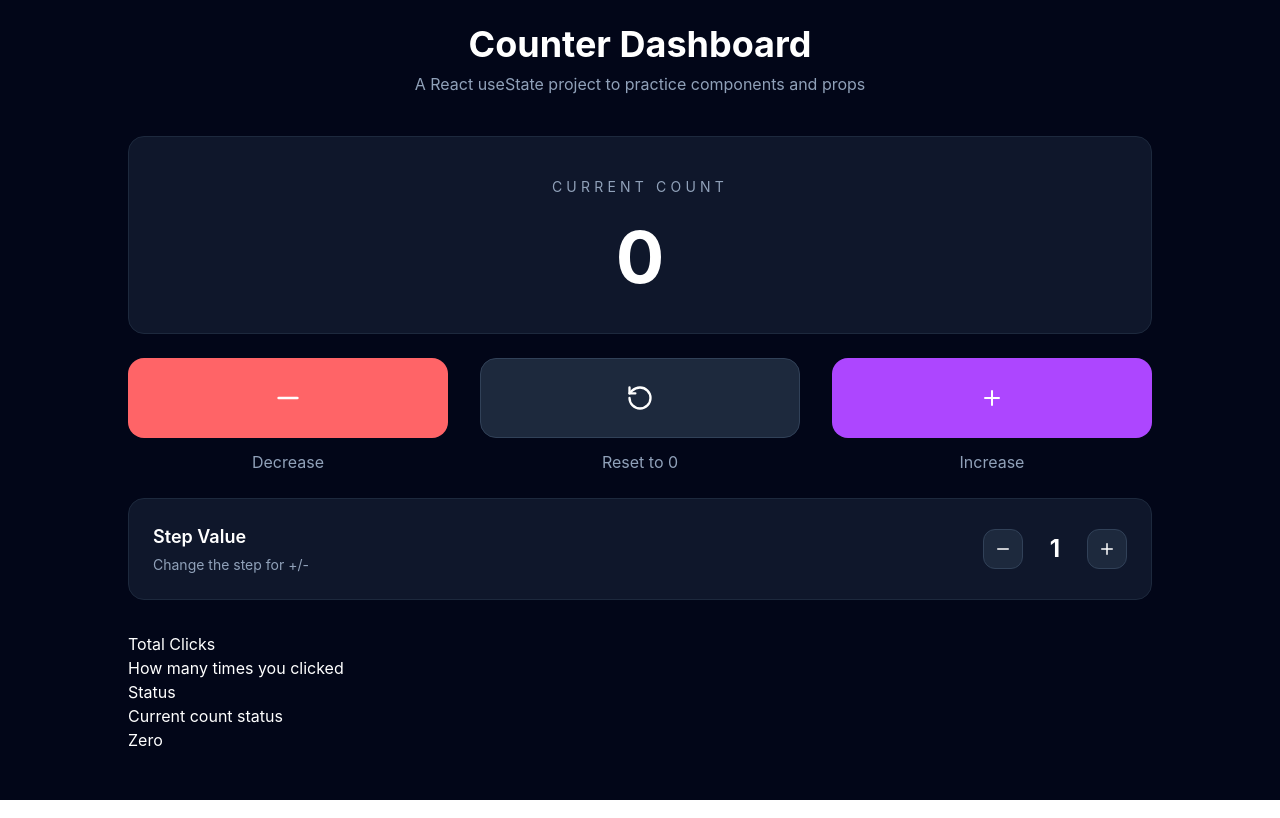
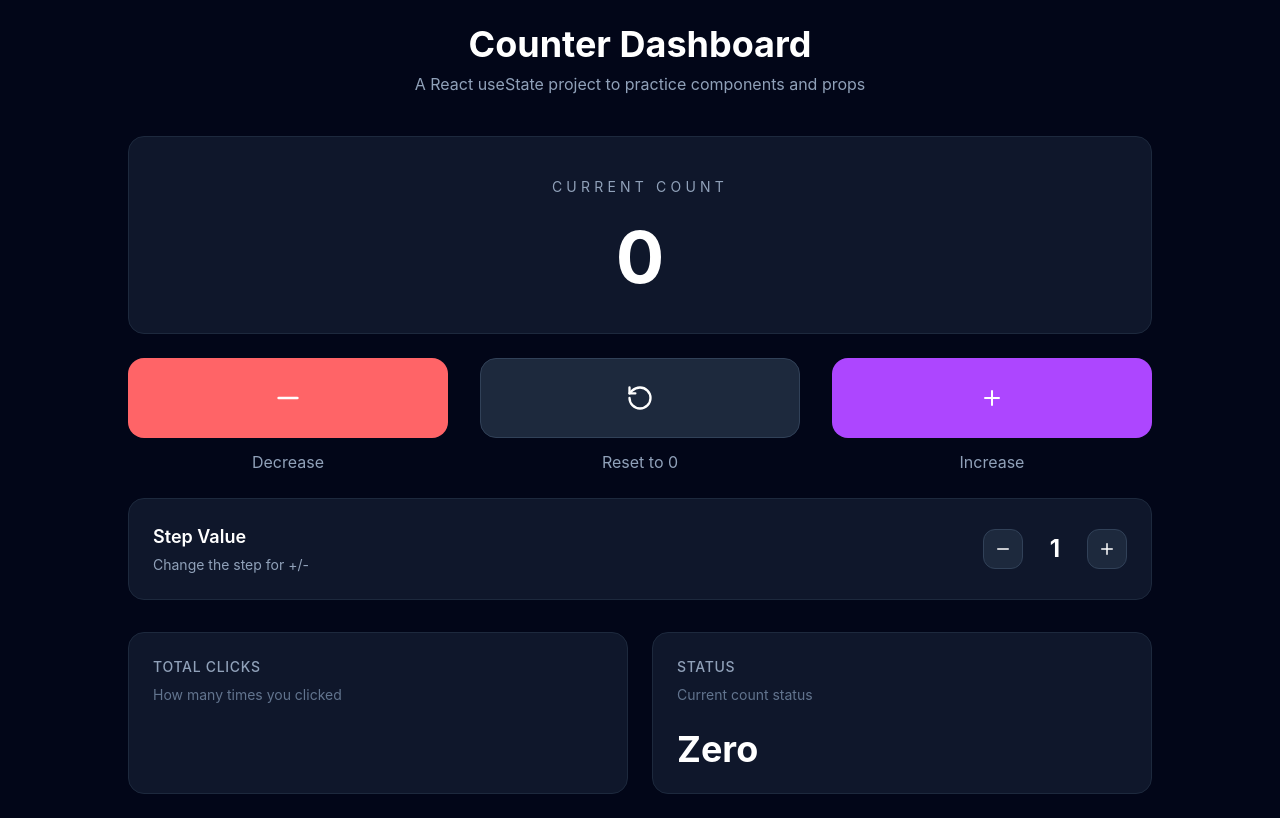
Before and after one commit to bhushank45/React-Projects, a React (Vite) app in the folder state-flow/: page / in a window 1280 px wide. Built offline with nearby package versions, Linux system fonts and the light colour scheme.

Commit message:
style: style stats section

```diff
--- a/state-flow/src/components/Stats.jsx
+++ b/state-flow/src/components/Stats.jsx
@@ -2,16 +2,24 @@ import React from "react";
 
 const Stats = (props) => {
   return (
-    <div>
-      <div>
-        <h2>Total Clicks</h2>
-        <p>How many times you clicked</p>
-        <span>{props.totolClicks}</span>
+    <div className="grid grid-cols-2 gap-6">
+      <div className="bg-slate-900 border border-slate-800 rounded-2xl p-6">
+        <h2 className="text-sm font-medium text-slate-400 uppercase tracking-wider">
+          Total Clicks
+        </h2>
+        <p className="text-sm text-slate-500 mt-2">
+          How many times you clicked
+        </p>
+        <span className="block text-4xl font-bold mt-6">
+          {props.totolClicks}
+        </span>
       </div>
-      <div>
-        <h2>Status</h2>
-        <p>Current count status</p>
-        <span>
+      <div className="bg-slate-900 border border-slate-800 rounded-2xl p-6">
+        <h2 className="text-sm font-medium text-slate-400 uppercase tracking-wider">
+          Status
+        </h2>
+        <p className="text-sm text-slate-500 mt-2">Current count status</p>
+        <span className="block text-4xl font-bold mt-6">
           {props.count > 0 ? "Positive" : props.count < 0 ? "Negative" : "Zero"}
         </span>
       </div>
```
